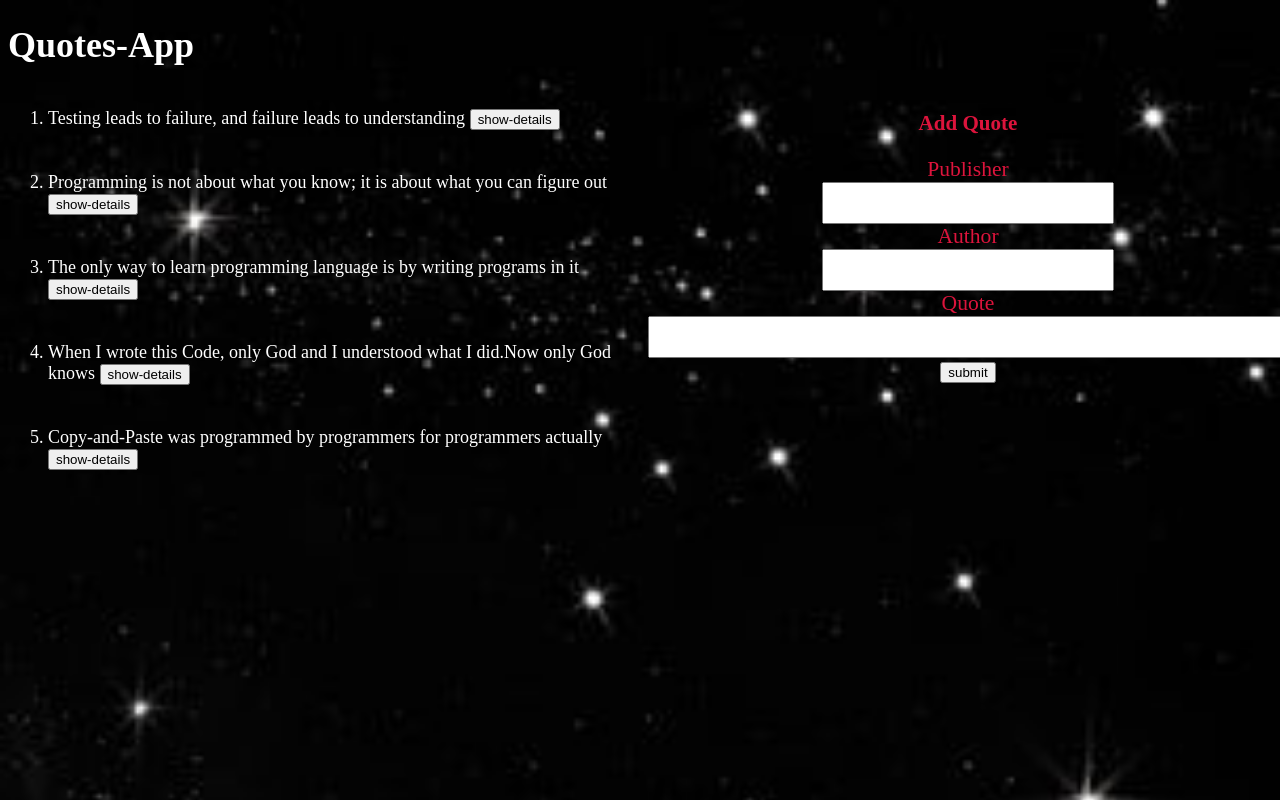
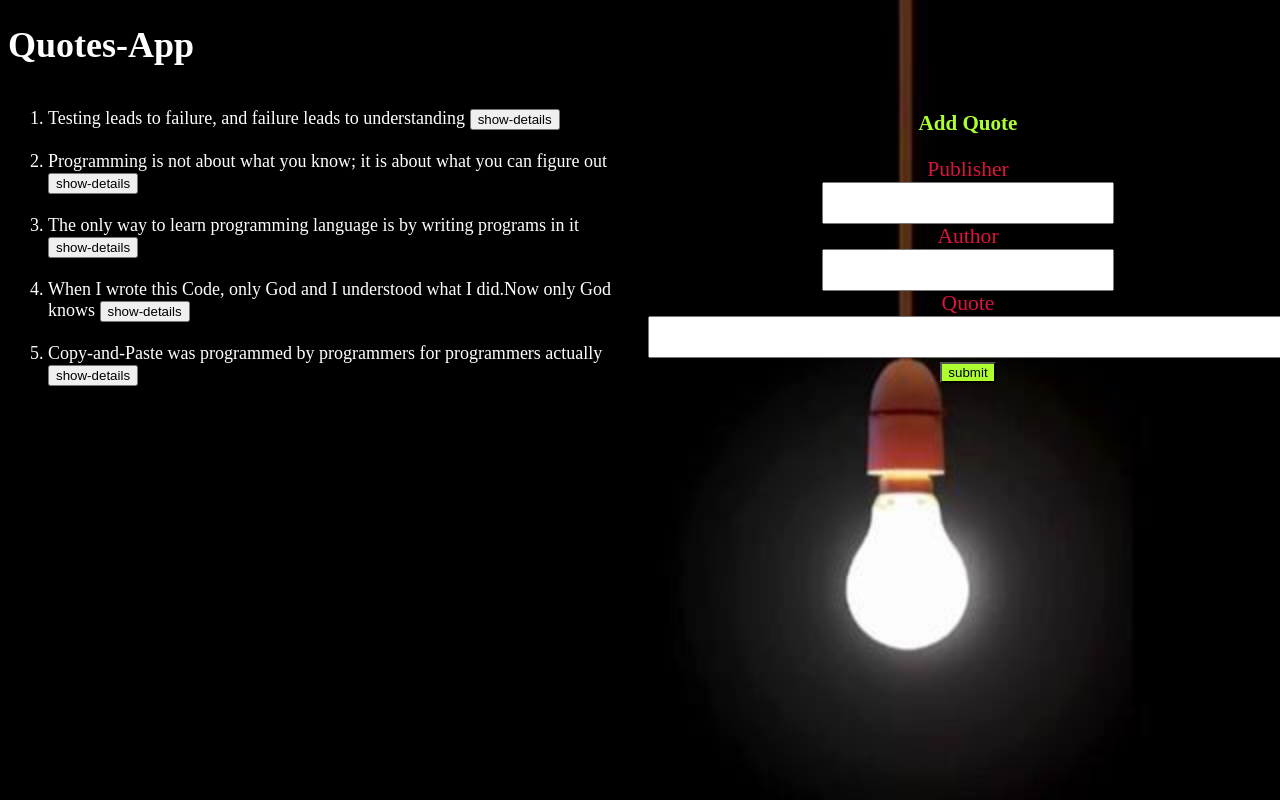
Before and after one commit to asandelarvine/Angular_Quotes, an Angular app: page / in a window 1280 px wide. Shown: the top 800 px of the page. Built offline with nearby package versions, Linux system fonts and the light colour scheme.

Commit message:
final commits

```diff
--- a/src/app/quotes-details/quotes-details.component.html
+++ b/src/app/quotes-details/quotes-details.component.html
@@ -6,7 +6,7 @@
 
 
 
-<button (click)="DeleteFunction(true)">delete-quote</button>
-<button (click)="UpVoteFunction()">upvote{{quotes.upvote}}</button>
-<button (click)="DownVoteFunction()">downvote{{quotes.downvote}}</button>
+<button (click)="DeleteFunction(true)" style="color:red;">delete-quote</button>
+<button (click)="UpVoteFunction()" style="color: rgb(0, 81, 255);">upvote{{quotes.upvote}}</button>
+<button (click)="DownVoteFunction()" style="color: rgb(220, 20, 47);">downvote{{quotes.downvote}}</button>
 </div>
--- a/src/app/quotes-form/quotes-form.component.css
+++ b/src/app/quotes-form/quotes-form.component.css
@@ -8,3 +8,6 @@ input{
     font-size: large;
 
 }
+.btn{
+    background-color: greenyellow;
+}
--- a/src/app/quotes-form/quotes-form.component.html
+++ b/src/app/quotes-form/quotes-form.component.html
@@ -1,6 +1,6 @@
 <form class="form" id="form" #form='ngForm' (ngSubmit)="submitQuote()">
     <div class="text-center">
-        <h3 class="white-text" style="color: crimson; text-align: center;">Add Quote</h3>
+        <h3 class="white-text" style="color: greenyellow; text-align: center;">Add Quote</h3>
 
 
     </div>
@@ -18,7 +18,7 @@
             Quote
         </label><br>
         <input type="text"  id="quote" name="quote" size="60" #quote="ngModel" [(ngModel)] = "anotherQuote.quote"><br>
-        <button>submit</button>
+        <button class="btn">submit</button>
    </div>
 
 </form>
--- a/src/app/quotes/quotes.component.html
+++ b/src/app/quotes/quotes.component.html
@@ -4,7 +4,7 @@
             <li *ngFor="let y of quotes;let m = index">
                 <!-- {{y.name}} -->
                 {{y.quote}}
-                <button (click)="show(m)">show-details</button><br><br><br>
+                <button (click)="show(m)">show-details</button><br><br>
                 <app-quotes-details
                 *ngIf="y.show"
                 [quotes]="y"
@@ -17,6 +17,7 @@
         </ol>
 </div>
 <br>
+<br>
     <div id="quotes1">
         <app-quotes-form (emitQuote)="submitQuote($event)"></app-quotes-form>
     </div>
--- a/src/app/quotes/quotes.component.ts
+++ b/src/app/quotes/quotes.component.ts
@@ -8,11 +8,11 @@ import { Quotes } from '../quotes';
 })
 export class QuotesComponent implements OnInit {
   quotes:Quotes[]=[
-    new Quotes("Larvine","Burt Rutan","Testing leads to failure, and failure leads to understanding",0,0),
-    new Quotes("Larvine","Chris Pine","Programming is not about what you know; it is about what you can figure out",0,0),
-    new Quotes("Larvine","Dennis Ritchie","The only way to learn programming language is by writing programs in it",0,0),
-    new Quotes("Larvine","Unknown","When I wrote this Code, only God and I understood what I did.Now only God knows ",0,0),
-    new Quotes("Larvine","Unknown","Copy-and-Paste was programmed by programmers for programmers actually",0,0),
+    new Quotes("Publisher:  Larvine","Author:  Burt Rutan","Testing leads to failure, and failure leads to understanding",0,0),
+    new Quotes("Publisher:  Larvine","Author:  Chris Pine","Programming is not about what you know; it is about what you can figure out",0,0),
+    new Quotes("Publisher:  Larvine","Author:  Dennis Ritchie","The only way to learn programming language is by writing programs in it",0,0),
+    new Quotes("Publisher:  Larvine","Author:  Unknown","When I wrote this Code, only God and I understood what I did.Now only God knows ",0,0),
+    new Quotes("Publisher:  Larvine","Author:  Unknown","Copy-and-Paste was programmed by programmers for programmers actually",0,0),
 
   ];
   show(index:any){
--- a/src/styles.css
+++ b/src/styles.css
@@ -1,9 +1,8 @@
 /* You can add global styles to this file, and also import other style files */
 body{
-    background-image: url(./assets/quotes5.jpg) ;
+    background-image: url(./assets/quotes3.jpg) ;
     background-repeat: no-repeat;
     background-size: cover;
-    /* position: absolute; */
     width: 100%;
     height: 100%;
     color: white;
```
